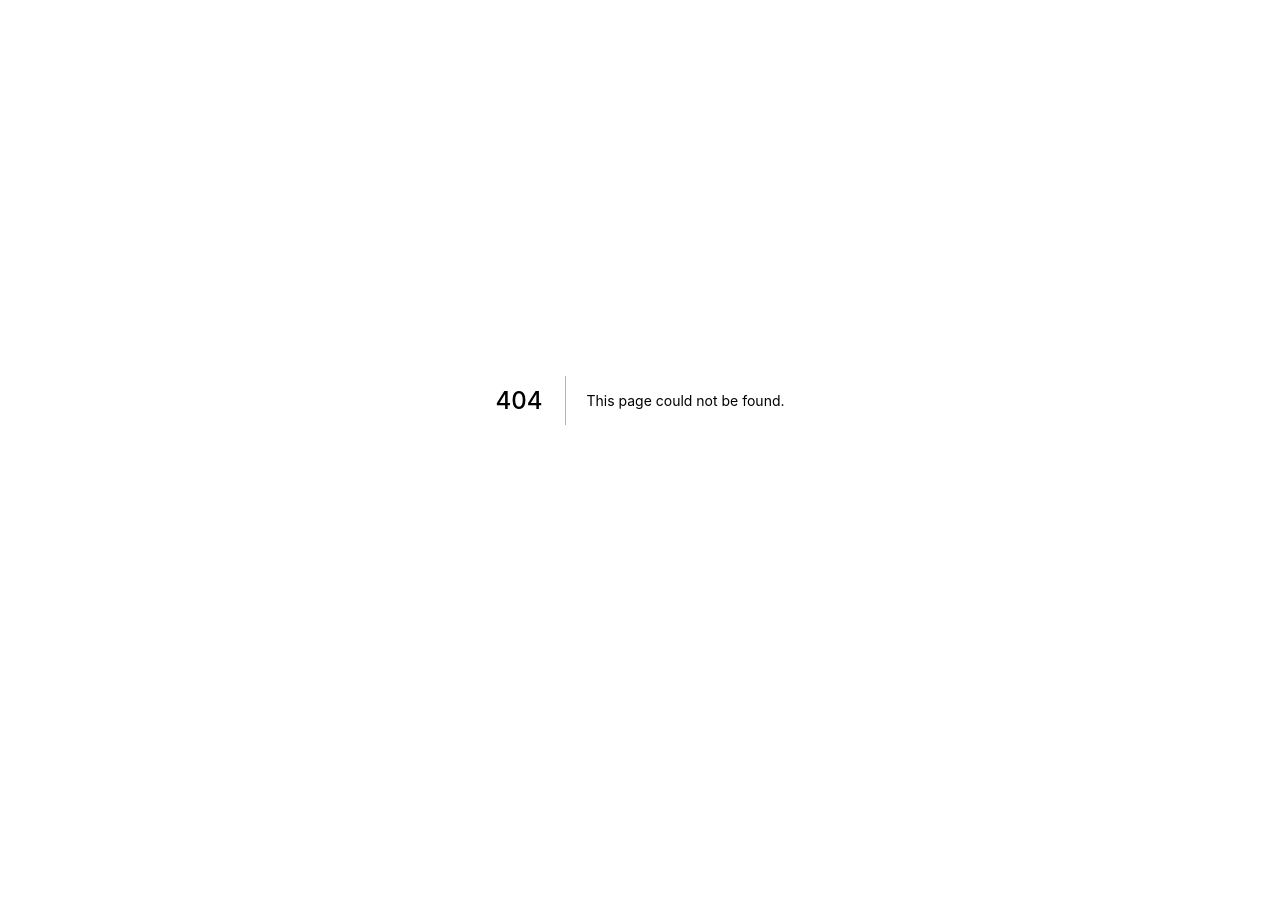
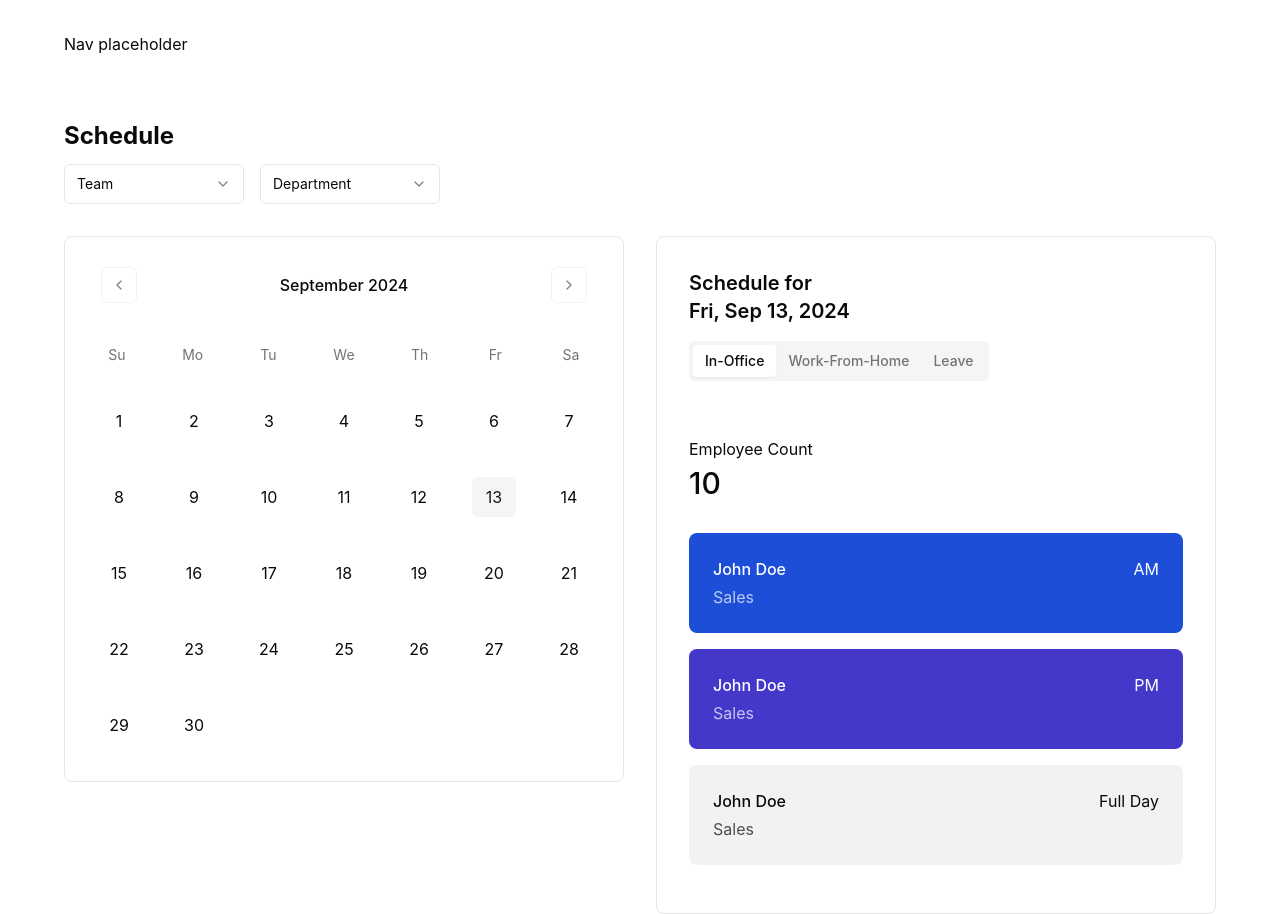
Before and after one commit to shdx53/wfh-tracking-system, a Next.js app: page /schedule in a window 1280 px wide. Before the commit this address had no page. Before the commit the page ends 800 px from the top, so only its background shows below. Built offline with nearby package versions, Linux system fonts and the light colour scheme.

Commit message:
View Team and Overall Schedule: Create skeleton

```diff
--- /dev/null
+++ b/app/components/schedule/EmployeeCard.jsx
@@ -0,0 +1,27 @@
+export default function EmployeeCard({ type }) {
+  let style = {};
+
+  // Set background color and text color dynamically based on type (i.e., AM, PM, Full Day)
+  switch (type) {
+    case "AM":
+      style.backgroundColor = "#1d4ed8";
+      style.color = "#fff";
+      break;
+    case "PM":
+      style.backgroundColor = "#4338ca";
+      style.color = "#fff";
+      break;
+    default:
+      style.backgroundColor = "#f2f2f2";
+  }
+
+  return (
+    <div className="flex justify-between rounded-lg p-6" style={style}>
+      <div className="flex flex-col gap-1">
+        <div className="font-medium">John Doe</div>
+        <div className="opacity-70">Sales</div>
+      </div>
+      <div>{type}</div>
+    </div>
+  );
+}
--- a/app/layout.jsx
+++ b/app/layout.jsx
@@ -8,7 +8,12 @@ export const metadata = {
 export default function RootLayout({ children }) {
   return (
     <html lang="en">
-      <body>{children}</body>
+      <body>
+        <div className="w-[90%] max-w-7xl mx-auto">
+          <nav className="py-8">Nav placeholder</nav>
+          {children}
+        </div>
+      </body>
     </html>
   );
 }
--- /dev/null
+++ b/app/schedule/page.jsx
@@ -0,0 +1,124 @@
+"use client";
+
+// Library
+import { useState } from "react";
+
+// Component
+import { Calendar } from "@/components/ui/calendar";
+import { Tabs, TabsContent, TabsList, TabsTrigger } from "@/components/ui/tabs";
+import EmployeeCard from "../components/schedule/EmployeeCard";
+import {
+  Select,
+  SelectContent,
+  SelectItem,
+  SelectTrigger,
+  SelectValue,
+} from "@/components/ui/select";
+
+export default function Schedule() {
+  // Initialize date to current date
+  const [date, setDate] = useState(new Date().toString());
+
+  // Format date for display on the UI
+  const dateObj = new Date(date);
+  const formattedDate = dateObj.toLocaleDateString("en-US", {
+    weekday: "short", // e.g., Mon
+    month: "short", // e.g., Sep
+    day: "2-digit", // e.g., 16
+    year: "numeric", // e.g., 2024
+  });
+
+  function renderTabContent() {
+    return (
+      <>
+        {/* Employee Count */}
+        <div className="flex flex-col gap-1 pb-4 pt-12">
+          <div>Employee Count</div>
+          <div className="text-3xl font-medium">10</div>
+        </div>
+
+        {/* Employee Cards */}
+        <EmployeeCard type="AM" />
+        <EmployeeCard type="PM" />
+        <EmployeeCard type="Full Day" />
+      </>
+    );
+  }
+
+  return (
+    <div className="mx-auto max-w-lg sm:max-w-xl md:max-w-none">
+      <header className="flex flex-col gap-3 py-8">
+        <h1 className="text-2xl font-bold">Schedule</h1>
+        <div className="flex gap-4">
+          {/* Team filter */}
+          <Select>
+            <SelectTrigger className="w-[180px]">
+              <SelectValue placeholder="Team" />
+            </SelectTrigger>
+            <SelectContent>
+              <SelectItem value="Team1">Team1</SelectItem>
+              <SelectItem value="Team2">Team2</SelectItem>
+              <SelectItem value="Team3">Team3</SelectItem>
+            </SelectContent>
+          </Select>
+
+          {/* Department filter */}
+          <Select>
+            <SelectTrigger className="w-[180px]">
+              <SelectValue placeholder="Department" />
+            </SelectTrigger>
+            <SelectContent>
+              <SelectItem value="Department1">Department1</SelectItem>
+              <SelectItem value="Department2">Department2</SelectItem>
+              <SelectItem value="Department3">Department3</SelectItem>
+            </SelectContent>
+          </Select>
+        </div>
+      </header>
+
+      <main className="items-start md:flex md:gap-4 lg:gap-8">
+        <Calendar
+          mode="single"
+          selected={date}
+          onSelect={setDate}
+          className="rounded-lg border p-6 sm:p-8 md:w-1/2 md:p-6 lg:p-8"
+        />
+
+        <section className="my-8 rounded-lg border p-6 sm:p-8 md:my-0 md:w-1/2 md:p-6 lg:p-8">
+          <h2 className="text-xl font-semibold">
+            <div>Schedule for </div>
+            <div>{formattedDate}</div>
+          </h2>
+
+          <Tabs defaultValue="In-Office" className="pt-4">
+            <TabsList className="">
+              <TabsTrigger value="In-Office">In-Office</TabsTrigger>
+              <TabsTrigger value="Work-From-Home" className="sm:hidden">
+                WFH
+              </TabsTrigger>
+              <TabsTrigger value="Work-From-Home" className="sm:block">
+                Work-From-Home
+              </TabsTrigger>
+              <TabsTrigger value="Leave">Leave</TabsTrigger>
+            </TabsList>
+
+            {/* In-Office Tab */}
+            <TabsContent value="In-Office" className="flex flex-col gap-4">
+              {renderTabContent()}
+            </TabsContent>
+
+            {/* Work-From-Home Tab */}
+            <TabsContent value="Work-From-Home" className="flex flex-col gap-4">
+              {renderTabContent()}
+            </TabsContent>
+
+            {/* Leave Tab */}
+            <TabsContent value="Leave" className="flex flex-col gap-4">
+              {renderTabContent()}
+            </TabsContent>
+          </Tabs>
+        </section>
+      </main>
+    </div>
+  );
+}
--- a/components/ui/calendar.jsx
+++ b/components/ui/calendar.jsx
@@ -24,19 +24,19 @@ function Calendar({
         nav: "space-x-1 flex items-center",
         nav_button: cn(
           buttonVariants({ variant: "outline" }),
-          "h-8 w-8 bg-transparent p-0 opacity-50 hover:opacity-100",
+          "h-8 w-8 lg:h-9 lg:w-9 bg-transparent p-0 opacity-50 hover:opacity-100",
         ),
         nav_button_previous: "absolute left-1",
         nav_button_next: "absolute right-1",
         table: "w-full border-collapse",
-        head_row: "flex justify-between my-4 sm:mt-6 sm:mb-0 lg:mt-8",
+        head_row: "flex justify-between mt-4 mb-1 sm:mt-6 lg:mt-8",
         head_cell:
-          "text-muted-foreground rounded-md w-10 font-normal text-sm lg:text-base",
+          "text-muted-foreground rounded-md w-10 font-normal text-sm",
         row: "flex w-full my-4 sm:my-6 lg:my-8 justify-between last:mb-0",
         cell: "h-10 w-10 lg:h-11 lg:w-11 text-center text-sm p-0 relative [&:has([aria-selected].day-range-end)]:rounded-r-md [&:has([aria-selected].day-outside)]:bg-accent/50 [&:has([aria-selected])]:bg-accent first:[&:has([aria-selected])]:rounded-l-md last:[&:has([aria-selected])]:rounded-r-md focus-within:relative focus-within:z-20",
         day: cn(
           buttonVariants({ variant: "ghost" }),
-          "h-10 w-10 lg:w-11 lg:w-11 p-0 font-normal aria-selected:opacity-100 text-base lg:text-lg",
+          "h-10 w-10 lg:w-11 lg:w-11 p-0 font-normal aria-selected:opacity-100 text-base",
         ),
         day_range_end: "day-range-end",
         day_selected:
```
